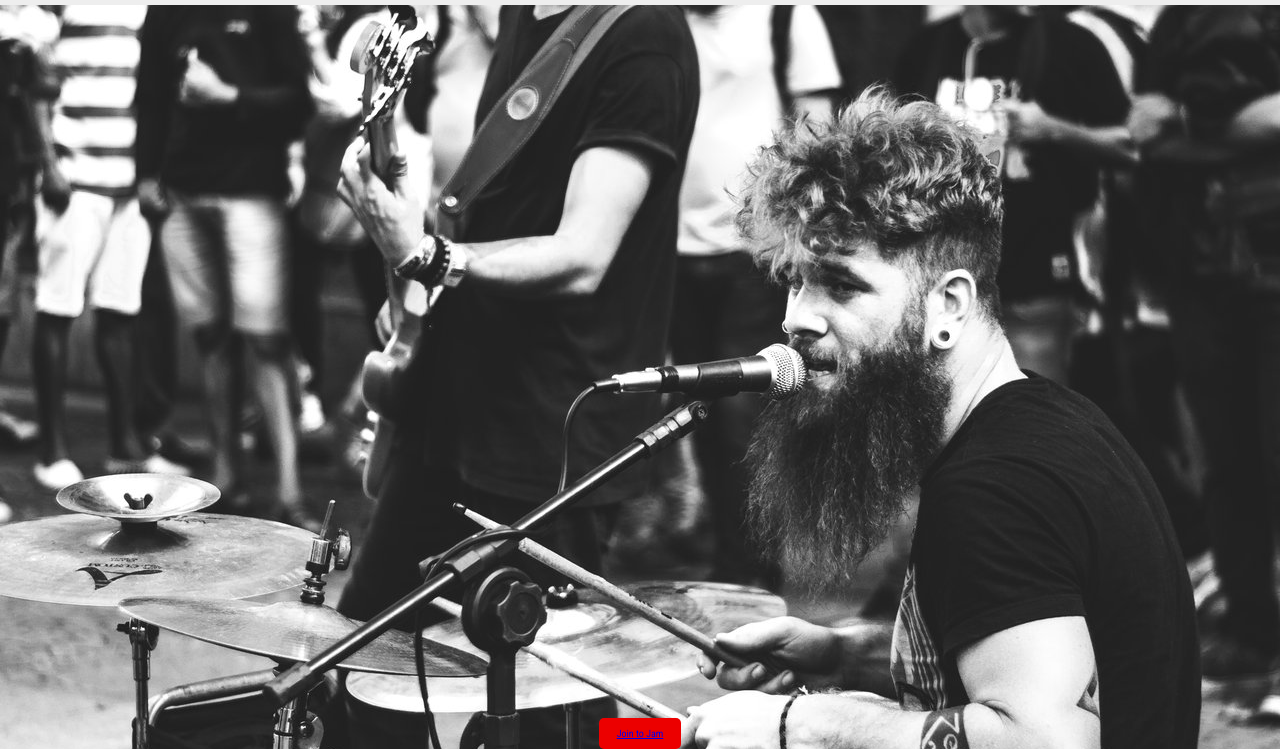
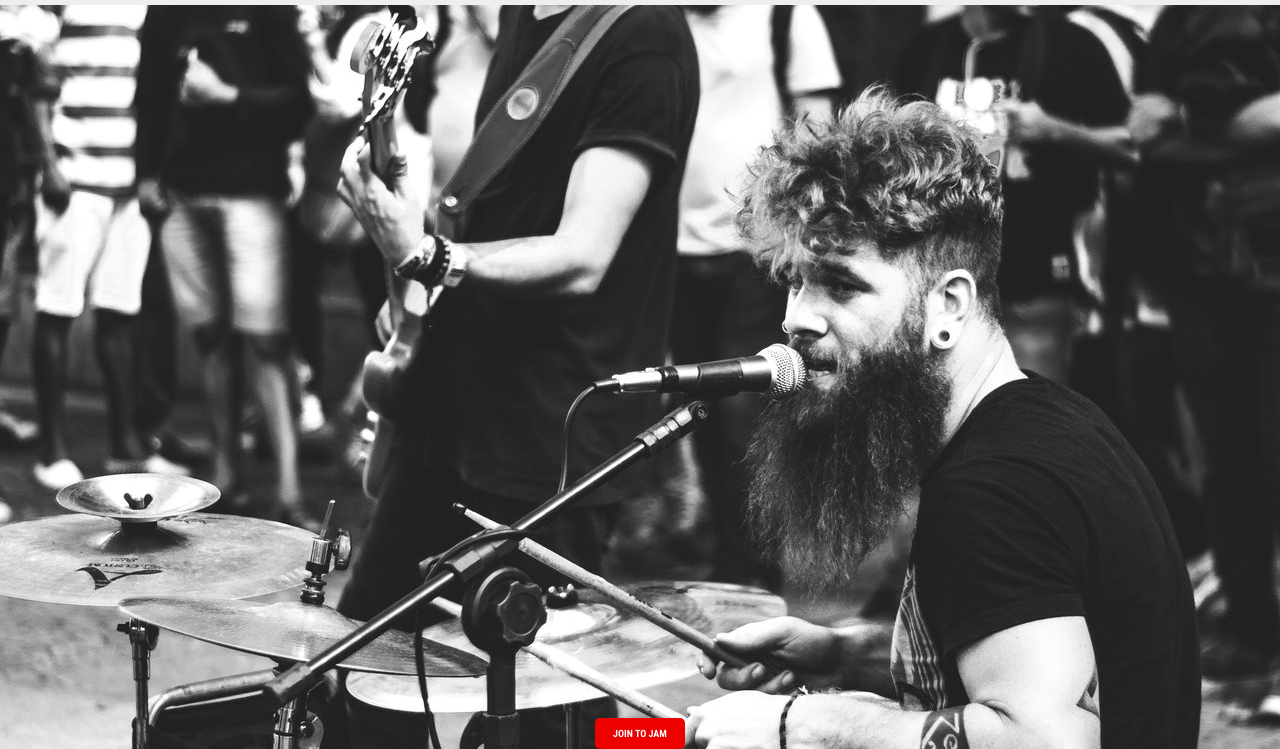
Before and after one commit to STLnick/capstone-trial, a website: page index.html in a window 1280 px wide. Shown: the part 67-816 px from the top of the page. Drawn offline with Linux system fonts and the light colour scheme.

Commit message:
:lipstick: Style cta-btn class further

```diff
--- a/style.css
+++ b/style.css
@@ -51,7 +51,11 @@ body {
   background-color: var(--primary-color);
   border: 2px solid transparent;
   border-radius: 5px;
+  color: white;
+  font-weight: 700;
   padding: 8px 16px;
+  text-decoration: none;
+  text-transform: uppercase;
 }
 
 /* Change SVG color */
```
